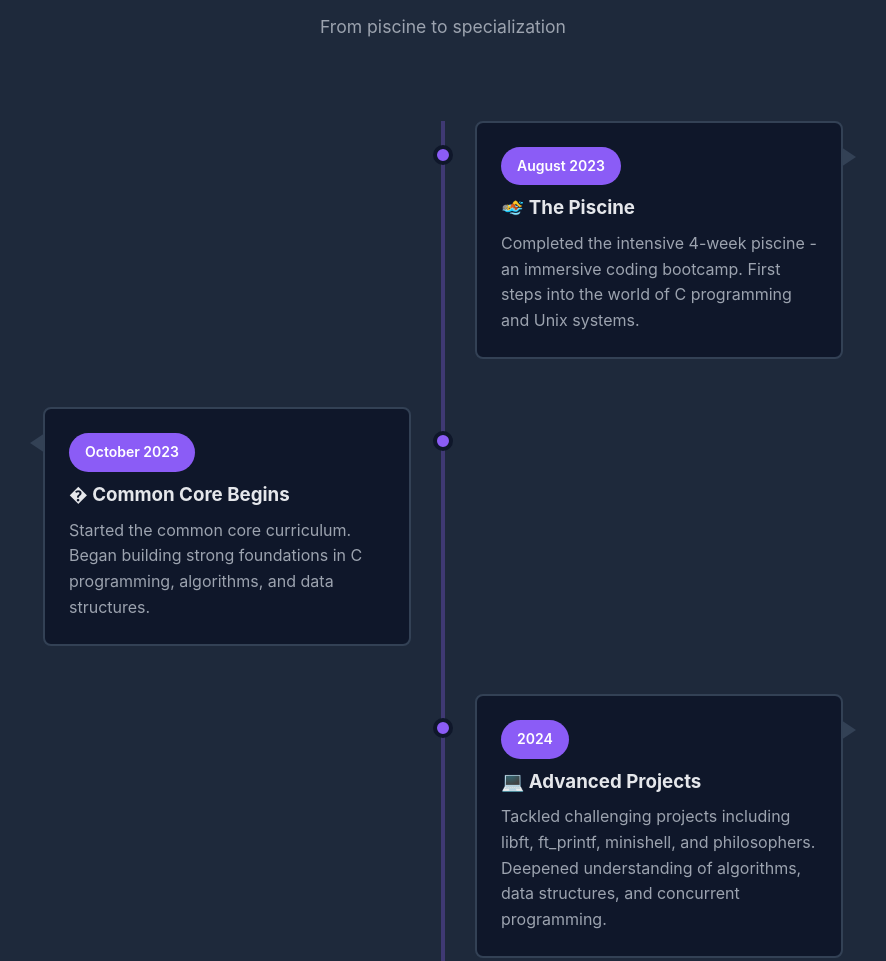
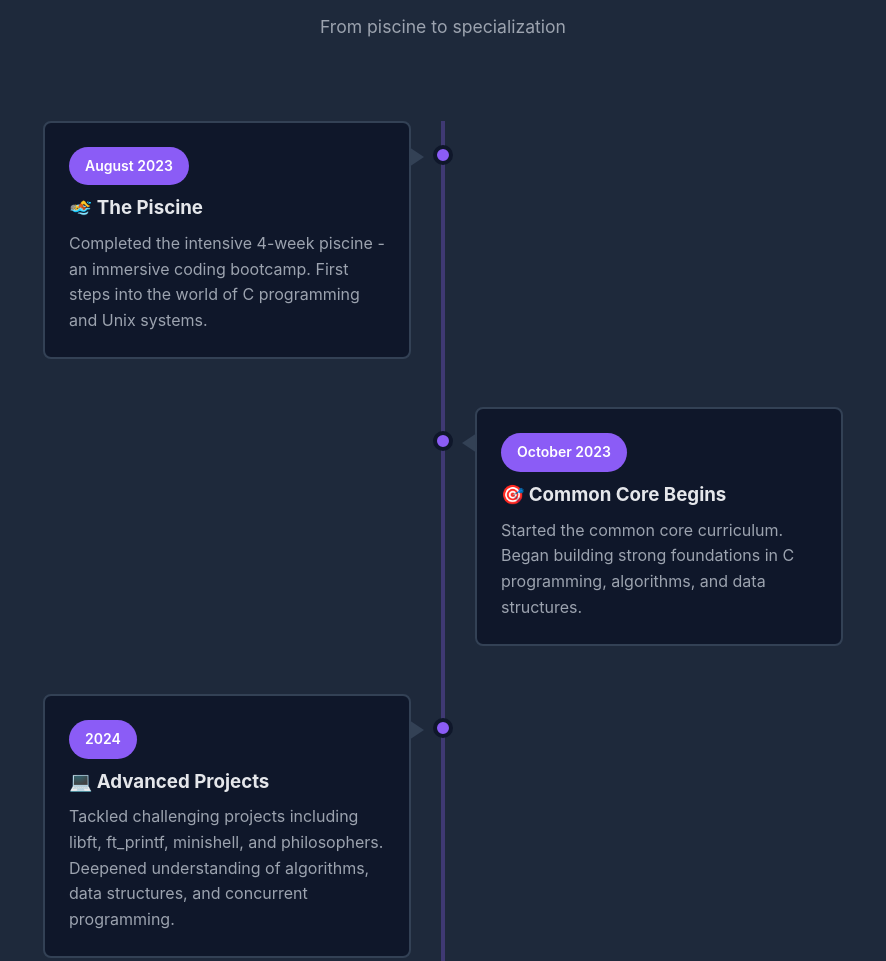
Before and after one commit to goncalo1021pt/goncalo1021pt.github.io, a plain HTML site: page index.html in a window 1280 px wide. Shown: the part 1849-2810 px from the top of the page, without its empty margins (197-1083 px from the left). Drawn offline with Linux system fonts and the light colour scheme.

Commit message:
fixed orientation

```diff
--- a/index.html
+++ b/index.html
@@ -117,7 +117,7 @@
                     <div class="timeline-marker"></div>
                     <div class="timeline-content">
                         <span class="timeline-date">October 2023</span>
-                        <h3>� Common Core Begins</h3>
+                        <h3>🎯 Common Core Begins</h3>
                         <p>Started the common core curriculum. Began building strong foundations in C programming, algorithms, and data structures.</p>
                     </div>
                 </div>
--- a/styles.css
+++ b/styles.css
@@ -427,7 +427,7 @@ section .section-subtitle {
     box-shadow: 0 4px 12px rgba(139, 92, 246, 0.2);
 }
 
-.timeline-item:nth-child(odd) .timeline-content {
+.timeline-item:nth-child(even) .timeline-content {
     margin-left: auto;
 }
 
@@ -465,6 +465,18 @@ section .section-subtitle {
     z-index: 1;
 }
 
+.timeline-item:nth-child(even) .timeline-content::before {
+    content: '';
+    position: absolute;
+    left: -15px;
+    top: 1.5rem;
+    width: 0;
+    height: 0;
+    border-right: 15px solid var(--border-color);
+    border-top: 10px solid transparent;
+    border-bottom: 10px solid transparent;
+}
+
 .timeline-item:nth-child(odd) .timeline-content::before {
     content: '';
     position: absolute;
@@ -473,18 +485,6 @@ section .section-subtitle {
     width: 0;
     height: 0;
     border-left: 15px solid var(--border-color);
-    border-top: 10px solid transparent;
-    border-bottom: 10px solid transparent;
-}
-
-.timeline-item:nth-child(even) .timeline-content::before {
-    content: '';
-    position: absolute;
-    left: -15px;
-    top: 1.5rem;
-    width: 0;
-    height: 0;
-    border-right: 15px solid var(--border-color);
     border-top: 10px solid transparent;
     border-bottom: 10px solid transparent;
 }
```
